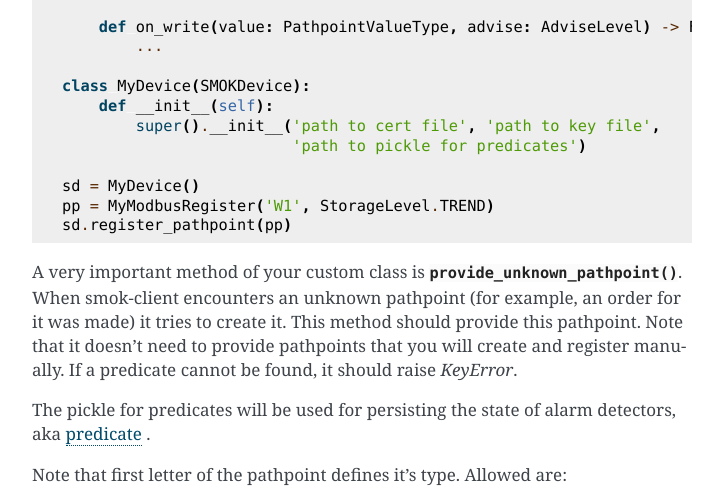
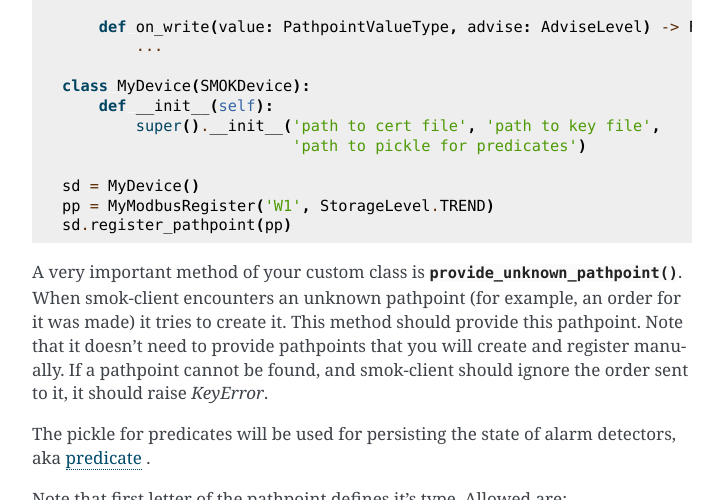
Before and after one commit to smok-serwis/smok-client, a Sphinx documentation site: the page built from docs/how-to-start.rst, in a window 1280 px wide and 900 px high, scrolled down 966 px, cut to the strip 0-500 px from the top of the window. Shown: the whole strip, without its empty margins (388-1111 px from the left). Built offline with Sphinx 7.4.7, drawn with Linux system fonts in a browser that asks for light colours.

Commit message:
docs fix

```diff
--- a/docs/how-to-start.rst
+++ b/docs/how-to-start.rst
@@ -64,8 +64,8 @@ A very important method of your custom class is
 :meth:`~smok.client.SMOKDevice.provide_unknown_pathpoint`. When smok-client encounters
 an unknown pathpoint (for example, an order for it was made) it tries to create it.
 This method should provide this pathpoint. Note that it doesn't need to provide pathpoints
-that you will create and register manually. If a predicate cannot be found, it should raise
-`KeyError`.
+that you will create and register manually. If a pathpoint cannot be found, and smok-client should
+ignore the order sent to it, it should raise `KeyError`.
 
 The pickle for predicates will be used for persisting the state of alarm detectors, aka
 :term:`predicate` .
```
